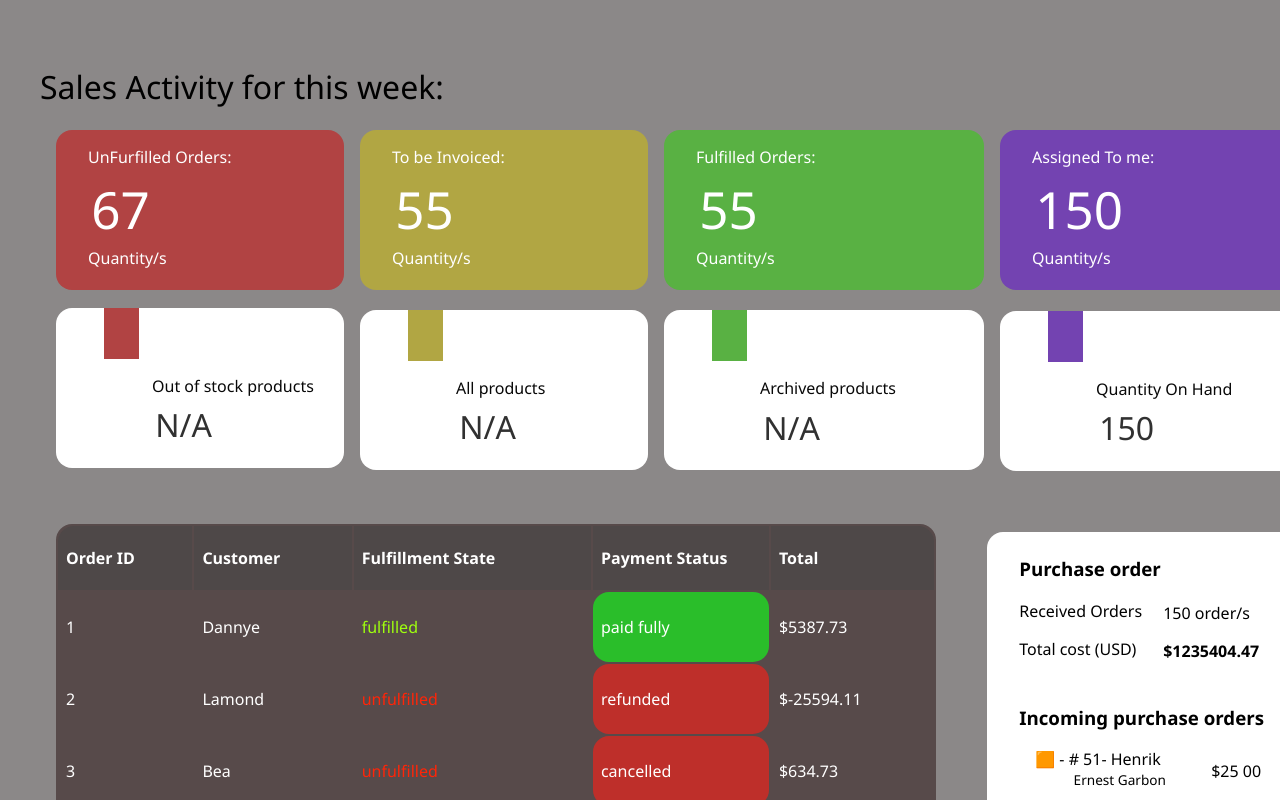
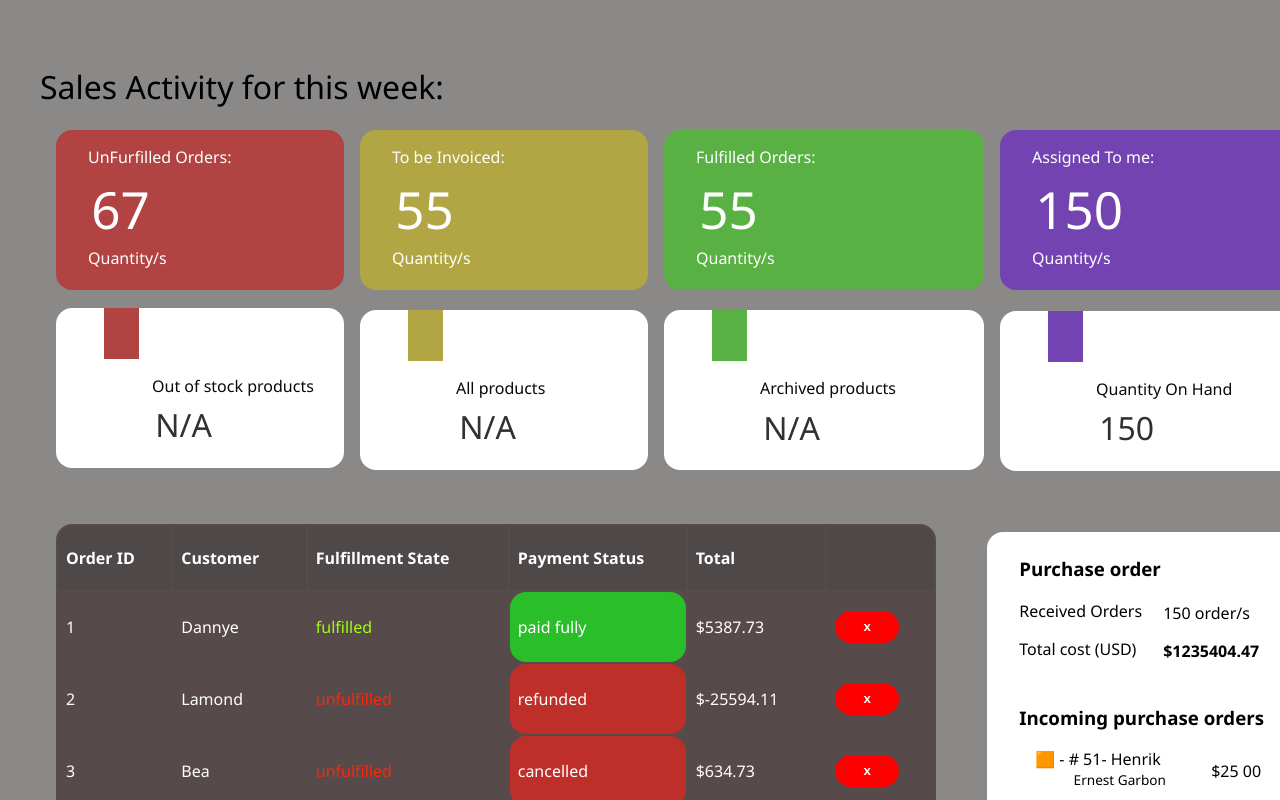
Before and after one commit to YungPharaoh65/SalesActivity-page, a React (Vite) app: page / in a window 1280 px wide. Shown: the top 800 px of the page. Built offline with nearby package versions, Linux system fonts and the light colour scheme.

Commit message:
added a delete button function

```diff
--- a/src/Stock/Stock.css
+++ b/src/Stock/Stock.css
@@ -111,3 +111,24 @@ input{
 
     outline-color: green;
 }
+
+.deleteBtn{
+    background-color: red;
+    border: none;
+    color: white;
+    border-radius: 1rem;
+    width: 4rem;
+    font-weight: 800;
+    height: 2rem;
+
+}
+
+.deleteBtn:hover{
+    color: black;
+    background-color: #8d5252;
+}
+
+.dragging {
+    border: 2px dashed #007bff;
+    background-color: #f1f1f1;
+  }
--- a/src/Stock/Stock.jsx
+++ b/src/Stock/Stock.jsx
@@ -1,40 +1,37 @@
+// Stock.jsx
 import React, { useEffect, useState } from "react";
 import MOCK_DATA from "../MOCK_DATA.json";
 import "./Stock.css";
 
-function Stock({
-  setTotalCost,
-  setUnfulfilledCount,
-  setFulfilledCount,
-  setTotalOrders,
-}) {
+function Stock({ setTotalCost, setUnfulfilledCount, setFulfilledCount, setTotalOrders }) {
   const [searchQuery, setSearchQuery] = useState("");
   const [customerSearchQuery, setCustomerSearchQuery] = useState("");
-  const [filteredData, setFilteredData] = useState(MOCK_DATA);
+  const [filteredData, setFilteredData] = useState(() => {
+
+    // Retrieve filtered data from local storage, or use MOCK_DATA if it doesn't exist
+    const storedData = localStorage.getItem("filteredData");
+    return storedData ? JSON.parse(storedData) : [...MOCK_DATA];
+
+  });
 
   useEffect(() => {
-    // Calculate the total cost, stripping the dollar sign before parsing
-    const total = MOCK_DATA.reduce((acc, order) => {
+    const total = filteredData.reduce((acc, order) => {
       const amount = parseFloat(order.Total.replace(/[^0-9.-]+/g, "")) || 0;
       return acc + amount;
     }, 0);
     setTotalCost(total);
-  }, [setTotalCost]);
+  }, [filteredData, setTotalCost]);
 
   useEffect(() => {
     const lowerCaseQuery = searchQuery.toLowerCase();
-
     const filtered = MOCK_DATA.filter((order) => {
-      const fulfillmentState = order["Fulfillment state"]
-        ? "fulfilled"
-        : "unfulfilled";
+      const fulfillmentState = order["Fulfillment state"] ? "fulfilled" : "unfulfilled";
       return (
-        lowerCaseQuery === "" ||
-        fulfillmentState.toLowerCase() === lowerCaseQuery
+        lowerCaseQuery === "" || fulfillmentState.toLowerCase() === lowerCaseQuery
       );
     });
-
     setFilteredData(filtered);
+    localStorage.setItem("filteredData", JSON.stringify(filtered)); // Store filtered data in local storage
   }, [searchQuery]);
 
   useEffect(() => {
@@ -42,37 +39,34 @@ function Stock({
     const filtered = MOCK_DATA.filter((order) => {
       const customerName = order.Customer.toLowerCase();
       return (
-        lowerCaseCustomerQuery === "" ||
-        customerName.includes(lowerCaseCustomerQuery)
+        lowerCaseCustomerQuery === "" || customerName.includes(lowerCaseCustomerQuery)
       );
     });
     setFilteredData(filtered);
+    localStorage.setItem("filteredData", JSON.stringify(filtered)); // Store filtered data in local storage
   }, [customerSearchQuery]);
 
   useEffect(() => {
-    const unfulfilledOrders = MOCK_DATA.filter(
-      (order) => !order["Fulfillment state"]
-    );
-    const fulfilledOrders = MOCK_DATA.filter(
-      (order) => order["Fulfillment state"]
-    );
+    const unfulfilledOrders = filteredData.filter((order) => !order["Fulfillment state"]);
+    const fulfilledOrders = filteredData.filter((order) => order["Fulfillment state"]);
 
-    const uniqueUnfulfilledCustomers = [
-      ...new Set(unfulfilledOrders.map((order) => order.Customer)),
-    ];
-    const uniqueFulfilledCustomers = [
-      ...new Set(fulfilledOrders.map((order) => order.Customer)),
-    ];
+    const uniqueUnfulfilledCustomers = [...new Set(unfulfilledOrders.map((order) => order.Customer))];
+    const uniqueFulfilledCustomers = [...new Set(fulfilledOrders.map((order) => order.Customer))];
 
     setUnfulfilledCount(uniqueUnfulfilledCustomers.length);
     setFulfilledCount(uniqueFulfilledCustomers.length);
-    setTotalOrders(MOCK_DATA.length);
-  }, [setUnfulfilledCount, setFulfilledCount, setTotalOrders]);
+    setTotalOrders(filteredData.length);
+  }, [filteredData, setUnfulfilledCount, setFulfilledCount, setTotalOrders]);
+
+  const deleteCustomer = (orderId) => {
+    const updatedData = filteredData.filter(order => order.Order_id !== orderId);
+    setFilteredData(updatedData);
+    localStorage.setItem("filteredData", JSON.stringify(updatedData)); // Update filtered data in local storage
+  };
 
   return (
     <div className="box66">
       <div className="stock-table">
-
         <div className="moveinput">
           <input
             type="text"
@@ -89,7 +83,6 @@ function Stock({
             onChange={(e) => setCustomerSearchQuery(e.target.value)}
           />
         </div>
-
         <table>
           <thead>
             <tr>
@@ -97,7 +90,8 @@ function Stock({
               <th>Customer</th>
               <th className="fulfillmentstat">Fulfillment State</th>
               <th className="paymentstat">Payment Status</th>
-              <th className="total">Total</th>
+              <th >Total</th>
+              <th className="total"></th> {/* Add Action column for delete button */}
             </tr>
           </thead>
           <tbody>
@@ -107,29 +101,22 @@ function Stock({
                   <td>{order.Order_id}</td>
                   <td>{order.Customer}</td>
                   <td>
-                    <p
-                      className={
-                        order["Fulfillment state"] ? "fulfil" : "unfulfil"
-                      }
-                    >
+                    <p className={order["Fulfillment state"] ? "fulfil" : "unfulfil"}>
                       {order["Fulfillment state"] ? "fulfilled" : "unfulfilled"}
                     </p>
                   </td>
-                  <td
-                    className={
-                      order["Payment Status"] === "paid fully"
-                        ? "complete"
-                        : "incomplete"
-                    }
-                  >
+                  <td className={order["Payment Status"] === "paid fully" ? "complete" : "incomplete"}>
                     {order["Payment Status"]}
                   </td>
                   <td>{order.Total}</td>
+                  <td>
+                    <button className="deleteBtn" onClick={() => deleteCustomer(order.Order_id)}>x</button>
+                  </td>
                 </tr>
               ))
             ) : (
               <tr>
-                <td colSpan="5" style={{ textAlign: "center" }}>
+                <td colSpan="6" style={{ textAlign: "center" }}>
                   source does not exist
                 </td>
               </tr>
```
